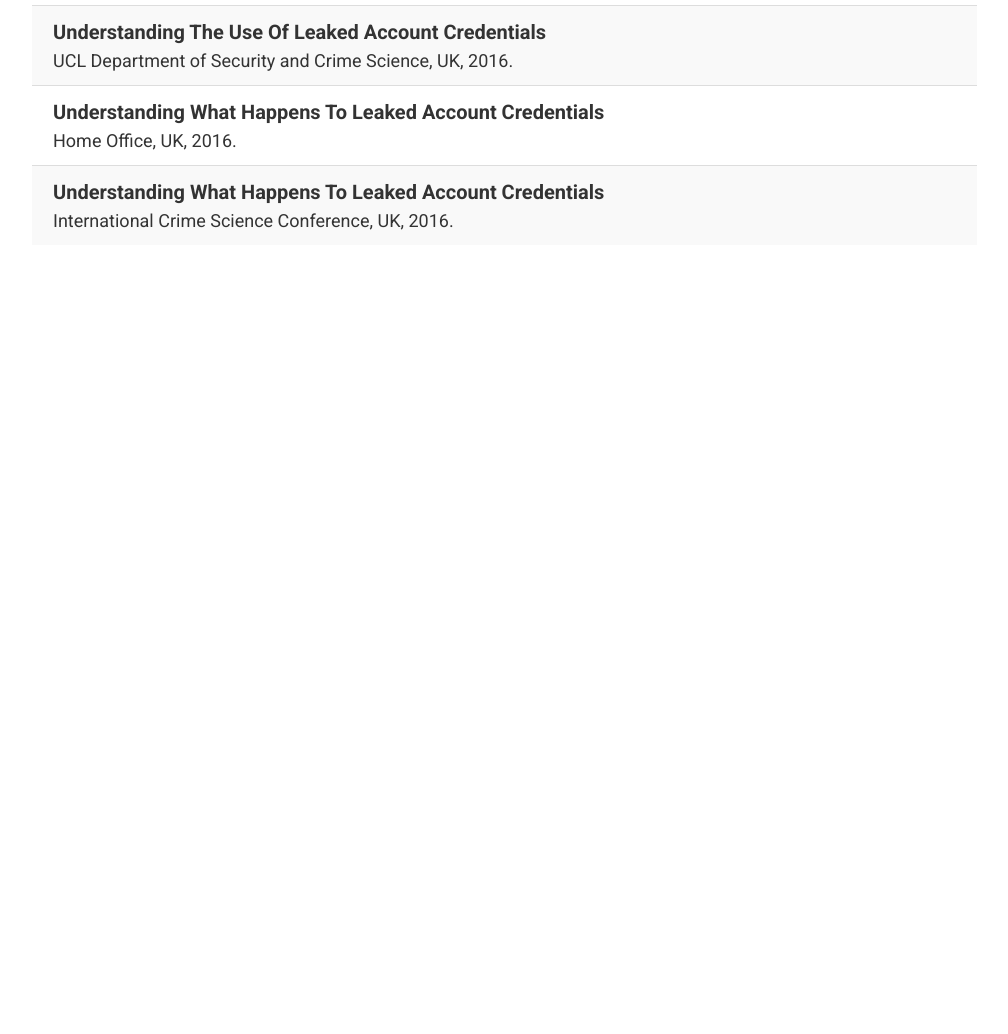
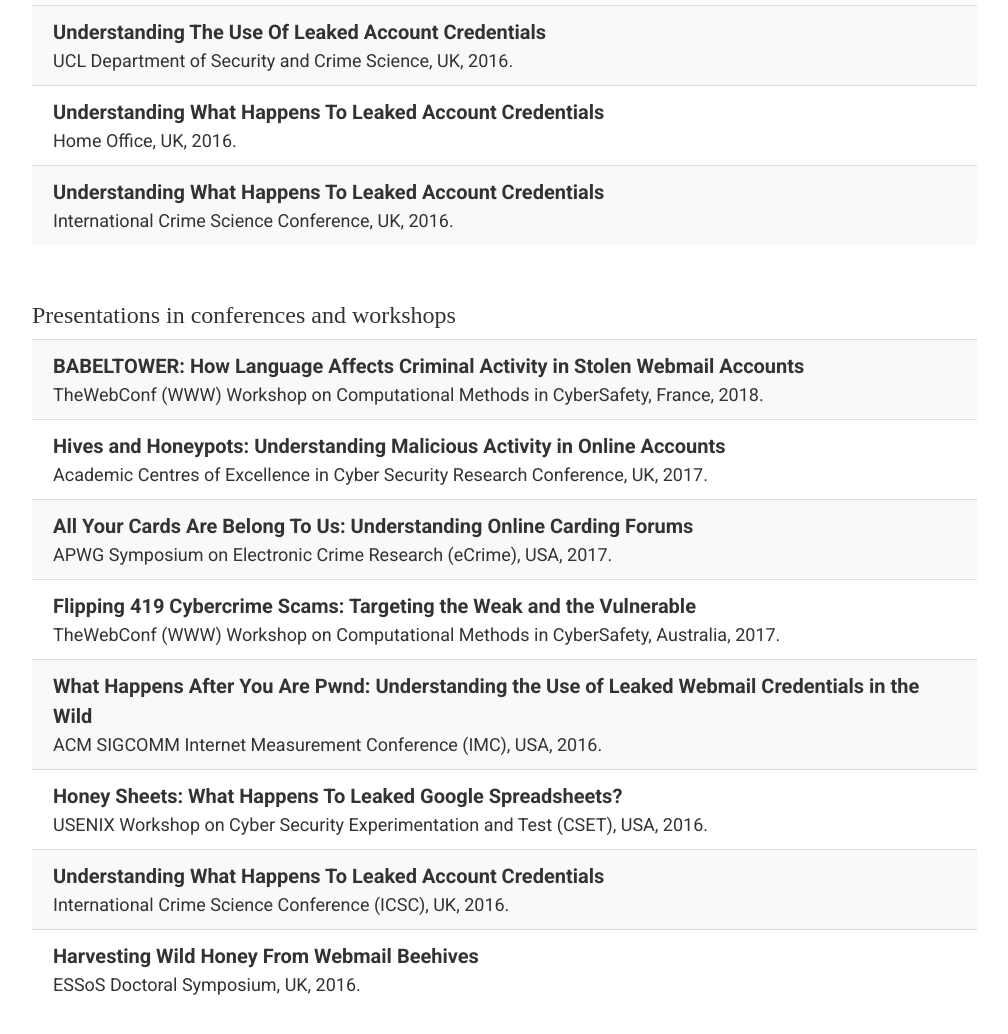
Before and after one commit to jonaolapo/jonaolapo.github.io, a plain HTML site: page talks.html in a window 1280 px wide. Shown: the part 778-1812 px from the top of the page, without its empty margins (38-1046 px from the left). Before the commit the page ends 1063 px from the top, so only its background shows below. Drawn offline with nearby package versions, Linux system fonts and the light colour scheme; a web font is replaced by a local one.

Commit message:
added conference talks

```diff
--- a/talks.html
+++ b/talks.html
@@ -124,6 +124,90 @@
 								</tbody>
 						  </table>
 						</div>
+
+						<br />
+
+						<div>
+							<h3 class="card-title">Presentations in conferences and workshops</h3>
+							<table class="table table-striped table-responsive">
+								<tbody>
+
+                  <tr>
+										<td>
+									    <p class="card-text" words="babel,language,honeypot">
+									      <span class="talk-title">BABELTOWER: How Language Affects Criminal Activity in Stolen Webmail Accounts</span>
+												<br />TheWebConf (WWW) Workshop on Computational Methods in CyberSafety, France, 2018.
+									     </p>
+										</td>
+									</tr>
+
+									<tr>
+										<td>
+									    <p class="card-text" words="honeypot,accounts">
+									      <span class="talk-title">Hives and Honeypots: Understanding Malicious Activity in Online Accounts</span>
+												<br />Academic Centres of Excellence in Cyber Security Research Conference, UK, 2017.
+									     </p>
+										</td>
+									</tr>
+
+									<tr>
+										<td>
+									    <p class="card-text" words="carding,financial,forums">
+									      <span class="talk-title">All Your Cards Are Belong To Us: Understanding Online Carding Forums</span>
+												<br />APWG Symposium on Electronic Crime Research (eCrime), USA, 2017.
+									     </p>
+										</td>
+									</tr>
+
+									<tr>
+										<td>
+									    <p class="card-text" words="scam,419">
+									      <span class="talk-title">Flipping 419 Cybercrime Scams: Targeting the Weak and the Vulnerable</span>
+												<br />TheWebConf (WWW) Workshop on Computational Methods in CyberSafety, Australia, 2017.
+									     </p>
+										</td>
+									</tr>
+
+									<tr>
+										<td>
+									    <p class="card-text" words="email,account,honeypot">
+									      <span class="talk-title">What Happens After You Are Pwnd: Understanding the Use of Leaked Webmail Credentials in the Wild</span>
+												<br />ACM SIGCOMM Internet Measurement Conference (IMC), USA, 2016.
+									     </p>
+										</td>
+									</tr>
+
+									<tr>
+										<td>
+									    <p class="card-text" words="sheet,honeypot">
+									      <span class="talk-title">Honey Sheets: What Happens To Leaked Google Spreadsheets?</span>
+												<br />USENIX Workshop on Cyber Security Experimentation and Test (CSET), USA, 2016.
+									     </p>
+										</td>
+									</tr>
+
+									<tr>
+										<td>
+									    <p class="card-text" words="webmail,account,honeypot">
+									      <span class="talk-title">Understanding What Happens To Leaked Account Credentials</span>
+												<br />International Crime Science Conference (ICSC), UK, 2016.
+									     </p>
+										</td>
+									</tr>
+
+									<tr>
+										<td>
+									    <p class="card-text" words="webmail,account,honeypot">
+									      <span class="talk-title">Harvesting Wild Honey From Webmail Beehives</span>
+												<br />ESSoS Doctoral Symposium, UK, 2016.
+									     </p>
+										</td>
+									</tr>
+
+								</tbody>
+						  </table>
+						</div>
+
 					</div>
 				</div>
 			</div>
```
